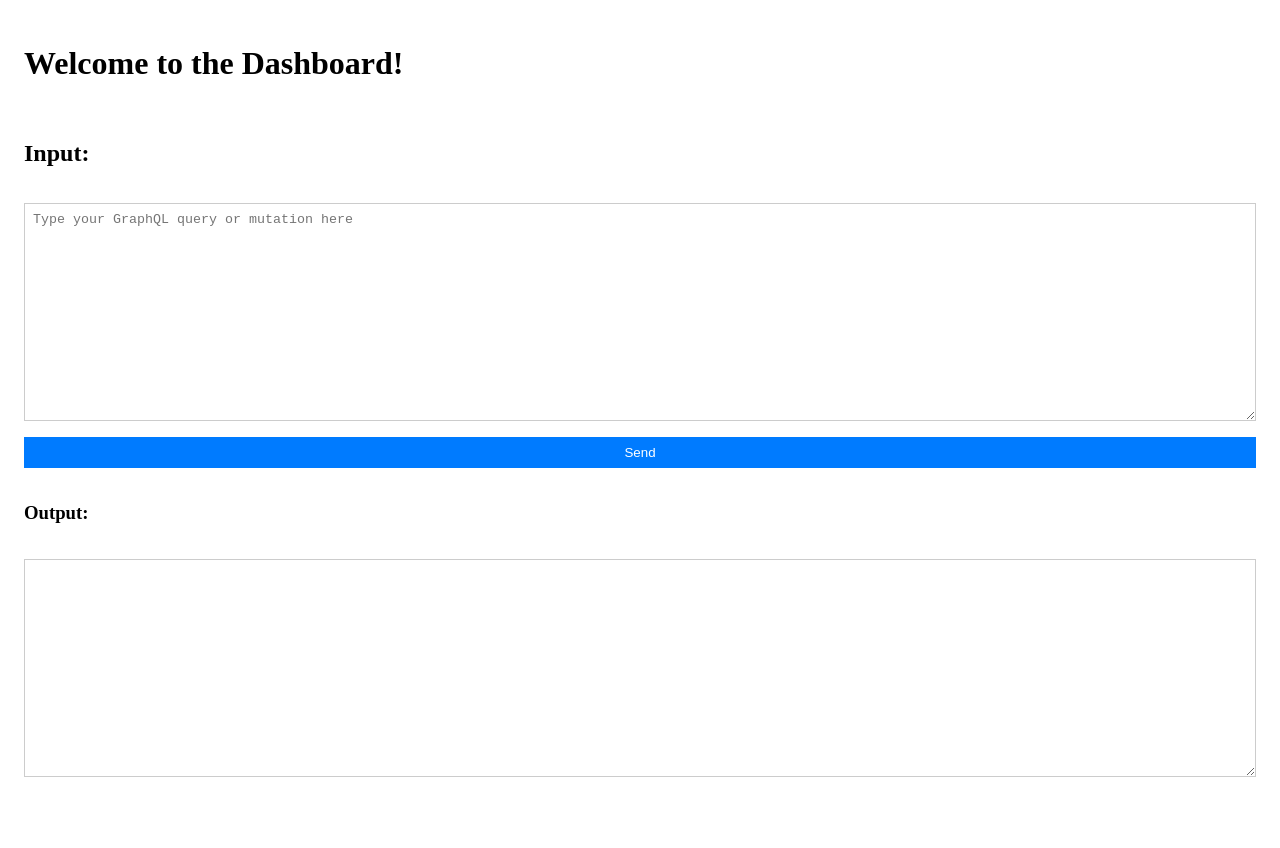
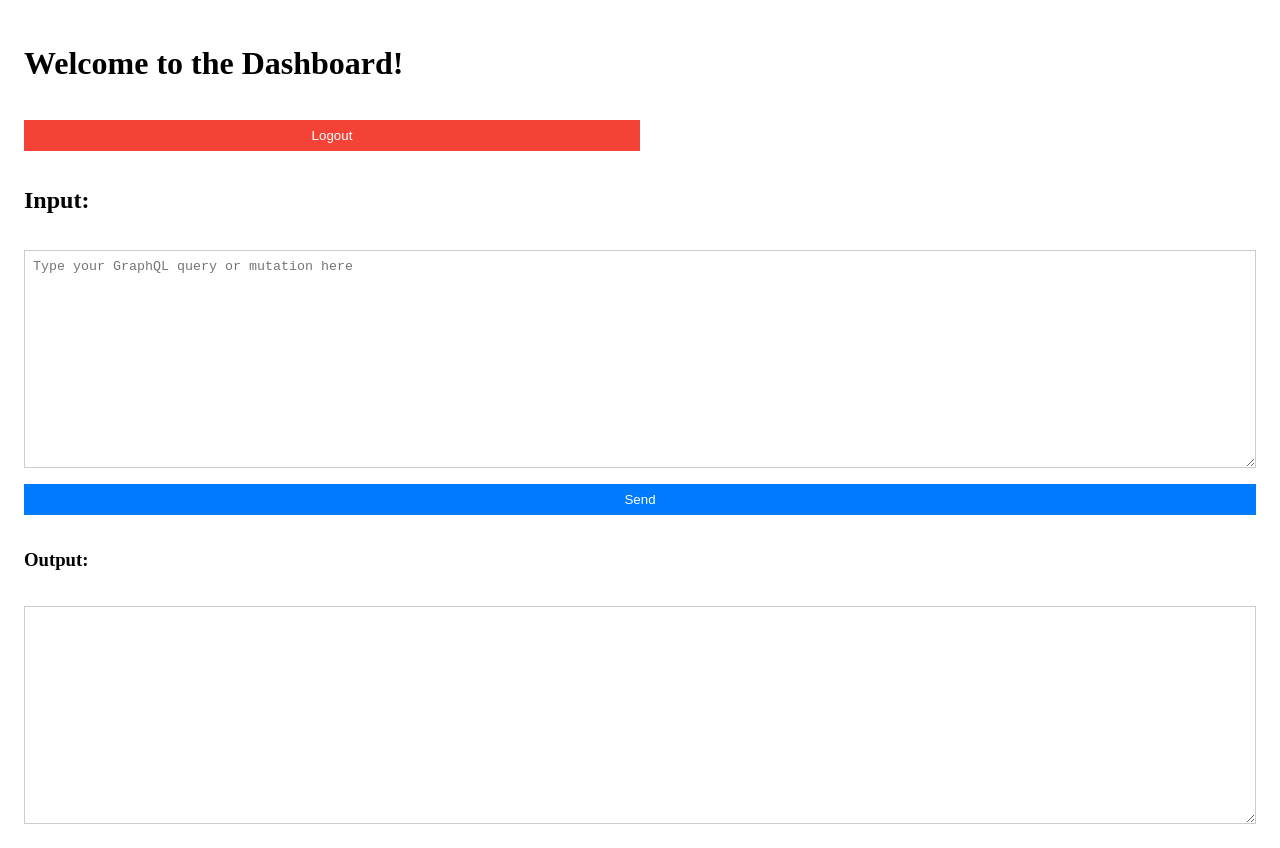
Before and after one commit to osmond-jian/graphql_auth_client, a SvelteKit app: page /dashboard in a window 1280 px wide. Before the commit the page ends 801 px from the top, so only its background shows below. Built offline with nearby package versions, Linux system fonts and the light colour scheme; sample sign-in values are in the browser's storage.

Commit message:
added minor changes - error messages if not authenticated

```diff
--- a/src/routes/+page.svelte
+++ b/src/routes/+page.svelte
@@ -1,6 +1,6 @@
 <script>
     import { onMount } from 'svelte';
-    import { goto } from '$app/navigation'
+    import { goto } from '$app/navigation';
     let email = '';
     let password = '';
     let message = '';
--- a/src/routes/dashboard/+page.svelte
+++ b/src/routes/dashboard/+page.svelte
@@ -4,7 +4,7 @@
       if (!session.token) {
         return {
           status: 302,
-          redirect: '/login',
+          redirect: '/',
         };
       }
       // Additional data loading for authenticated users can go here
@@ -13,8 +13,11 @@
 
 <script>
     import { onMount } from 'svelte';
+    import { goto } from '$app/navigation';
     let query = '';
     let response = '';
+    let isAuthorized = true;
+    let countdown = 5;
 
     async function sendQuery() {
       try {
@@ -38,22 +41,45 @@
         }
         }
 
+        function handleLogout() {
+            // Clear the token from session storage
+            sessionStorage.removeItem('token');
+
+            // Redirect to the login/home page
+            goto('/');
+        }
+
     onMount(() => {
       // Redirect to login if not authenticated
       if (!sessionStorage.getItem('token')) {
-        window.location.href = '/login';
+            isAuthorized = false;
+            const interval = setInterval(() => {
+                countdown--;
+                if (countdown === 0) {
+                clearInterval(interval);
+                goto('/');
+                }
+            }, 1000);
       }
     });
   </script>
 
+  {#if isAuthorized}
   <div class="dashboard">
     <h1>Welcome to the Dashboard!</h1>
+    <button class="logout-button" on:click={handleLogout}>Logout</button>
     <h2>Input:</h2>
     <textarea bind:value={query} placeholder="Type your GraphQL query or mutation here"></textarea>
     <button on:click={sendQuery}>Send</button>
     <h3>Output:</h3>
     <textarea readonly value={response}></textarea>
   </div>
+  {:else}
+  <div class="unauthorized">
+    <h1>You are not authorized to view this page.</h1>
+    <span>You will be redirected in {countdown} seconds.</span>
+  </div>
+{/if}
 
   <style>
     .dashboard {
@@ -82,4 +108,15 @@
     button:hover {
       background-color: #0056b3;
     }
+
+    .unauthorized {
+        padding: 1rem;
+        text-align: center;
+        color: red;
+    }
+
+    .logout-button {
+        background-color: #f44336;
+        width:50%;
+    }
   </style>
```
Lines whose indentation alone changed are shown as unchanged.
